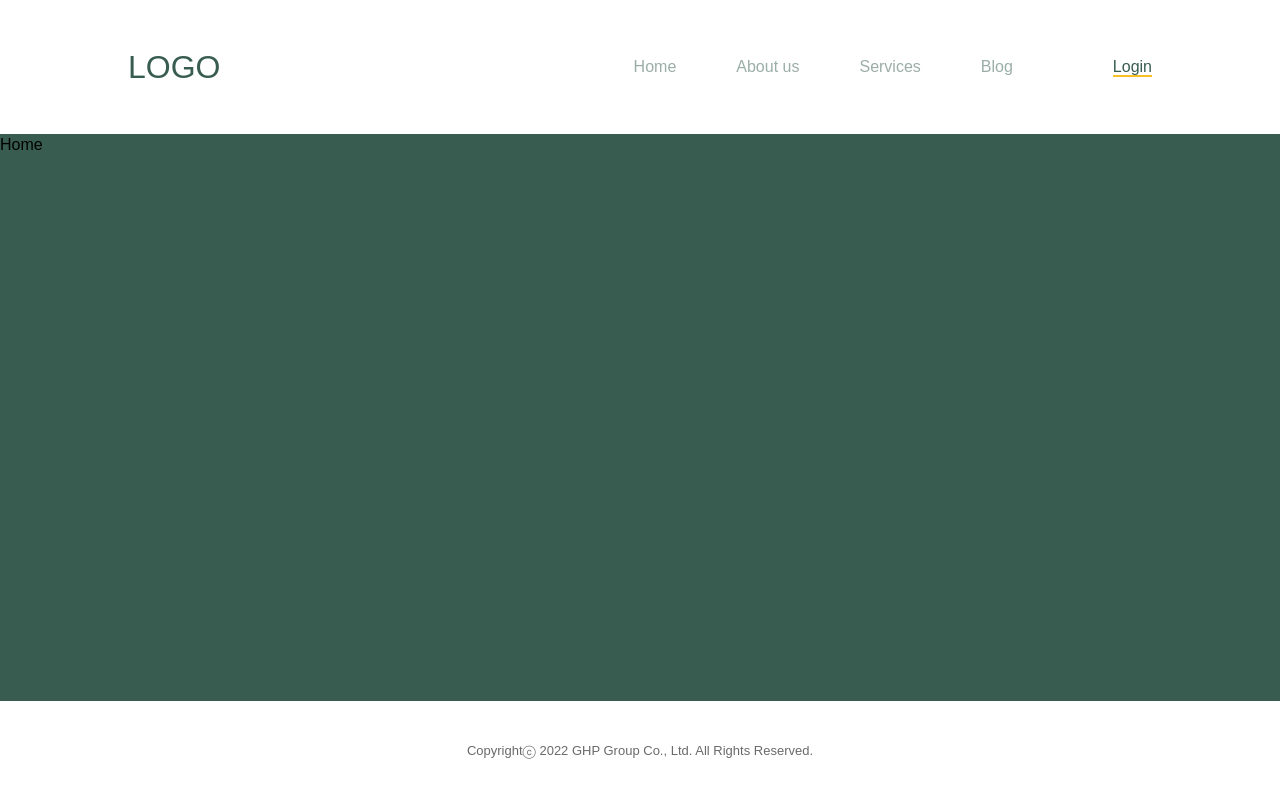
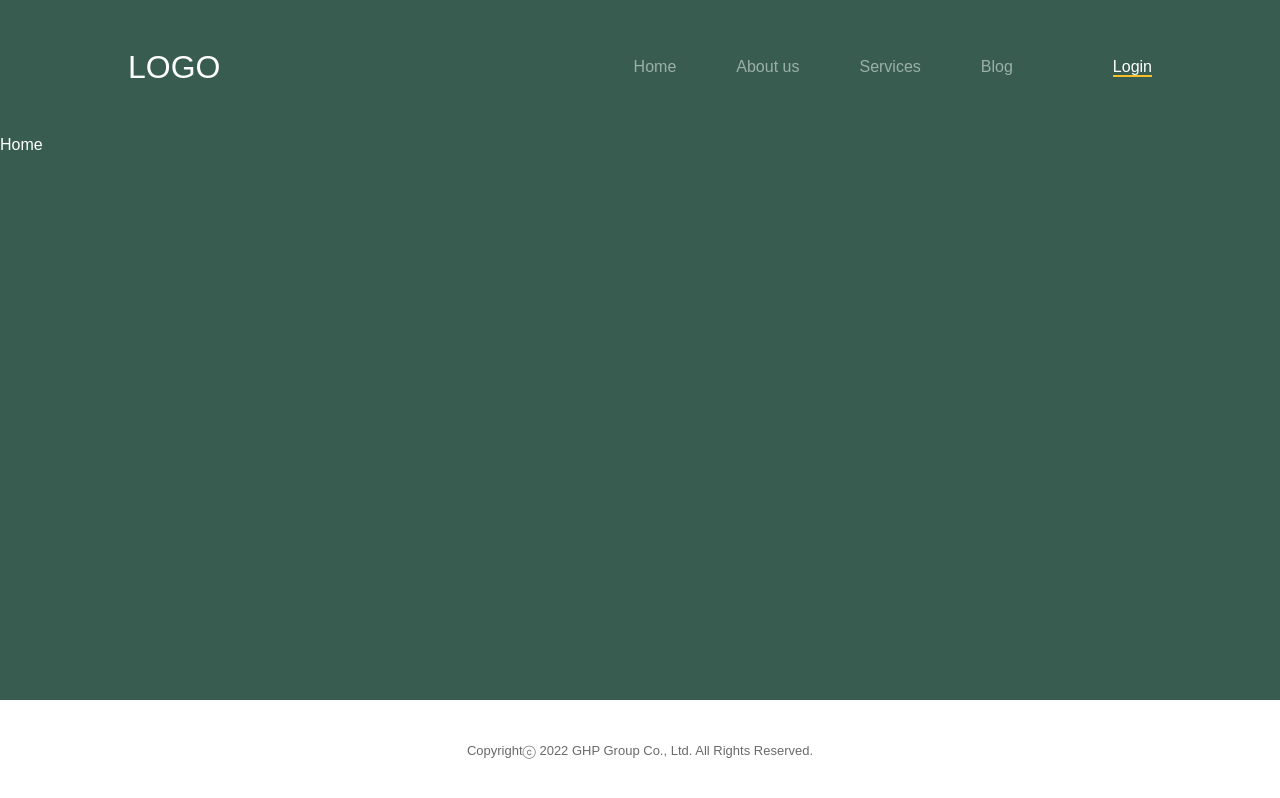
Before and after one commit to jxinn/REACT-react-template, a React (Create React App) app: page / in a window 1280 px wide. Built offline with nearby package versions, Linux system fonts and the light colour scheme.

Commit message:
add. RTk

```diff
--- a/package.json
+++ b/package.json
@@ -4,6 +4,7 @@
   "private": true,
   "dependencies": {
     "@craco/craco": "^7.0.0",
+    "@reduxjs/toolkit": "^1.9.1",
     "@testing-library/jest-dom": "^5.16.5",
     "@testing-library/react": "^13.4.0",
     "@testing-library/user-event": "^13.5.0",
@@ -14,6 +15,7 @@
     "react": "^18.2.0",
     "react-dom": "^18.2.0",
     "react-hook-form": "^7.40.0",
+    "react-redux": "^8.0.5",
     "react-router-dom": "^6.4.4",
     "react-scripts": "5.0.1",
     "styled-components": "^5.3.6",
--- a/src/App.tsx
+++ b/src/App.tsx
@@ -1,16 +1,16 @@
-import { RouterProvider, useLocation } from "react-router-dom";
+import { RouterProvider } from "react-router-dom";
 import { createGlobalStyle, ThemeProvider } from "styled-components";
 import { mainTheme, theme } from "~/theme";
 import router from "~/Router";
+import { useAppSelector } from "~/store";
 
 export function App() {
+  const themeType = useAppSelector((state) => state.theme);
   return (
-    <>
-      <ThemeProvider theme={theme}>
-        <GlobalStyle />
-        <RouterProvider router={router} />
-      </ThemeProvider>
-    </>
+    <ThemeProvider theme={themeType.theme === "main" ? mainTheme : theme}>
+      <GlobalStyle />
+      <RouterProvider router={router} />
+    </ThemeProvider>
   );
 }
 
--- a/src/Components/Layout/Footer.tsx
+++ b/src/Components/Layout/Footer.tsx
@@ -13,4 +13,5 @@ const Foot = styled.div`
   font-weight: 400;
   border-top: 1px solid ${(props) => props.theme.primaryColor};
   color: #6a6a6a;
+  background-color: #ffffff;
 `;
--- a/src/Components/Layout/Header.tsx
+++ b/src/Components/Layout/Header.tsx
@@ -11,7 +11,7 @@ export default function Header() {
           <Menu to="/about">About us</Menu>
           <Menu to="/service">Services</Menu>
           <Menu to="/blog">Blog</Menu>
-          <Menu to="/" active={true}>
+          <Menu to="/login" active={true}>
             Login
           </Menu>
         </MenuBox>
@@ -28,7 +28,7 @@ const Nav = styled.div`
   display: flex;
   align-items: center;
   height: 135px;
-  border-bottom: 1px solid ${(props) => props.theme.primaryColor};
+  border-bottom: 1px solid ${(props) => props.theme.borderColor};
   background-color: ${(props) => props.theme.bgColor};
 `;
 const NavBox = styled.div`
--- a/src/Pages/Home.tsx
+++ b/src/Pages/Home.tsx
@@ -10,5 +10,5 @@ export default function Home() {
 
 const Container = styled.div`
   height: 100%;
-  background-color: ${(props) => props.theme.primaryColor};
+  background-color: ${(props) => props.theme.bgColor};
 `;
--- a/src/Root.tsx
+++ b/src/Root.tsx
@@ -1,7 +1,17 @@
-import { Outlet } from "react-router-dom";
+import { Outlet, useLocation } from "react-router-dom";
 import { Layout } from "@Components/Layout";
+import { themeActions } from "@Services/theme/slice";
+import { useAppDispatch } from "~/store";
 
 function Root() {
+  const { pathname } = useLocation();
+  const appDispatch = useAppDispatch();
+  if (pathname === "/") {
+    appDispatch(themeActions.changeTheme("main"));
+  } else {
+    appDispatch(themeActions.changeTheme("default"));
+  }
+
   return (
     <>
       <Layout>
--- /dev/null
+++ b/src/Services/theme/slice.ts
@@ -0,0 +1,24 @@
+import { createSlice } from "@reduxjs/toolkit";
+import type { PayloadAction } from "@reduxjs/toolkit";
+
+type TthemeName = "default" | "main";
+
+interface Itheme {
+  theme: TthemeName;
+}
+
+const initialState: Itheme = {
+  theme: "default",
+};
+
+export const themeSlice = createSlice({
+  name: "theme",
+  initialState,
+  reducers: {
+    changeTheme(state, action: PayloadAction<TthemeName>) {
+      state.theme = action.payload;
+    },
+  },
+});
+
+export const themeActions = themeSlice.actions;
--- a/src/index.tsx
+++ b/src/index.tsx
@@ -1,7 +1,12 @@
 import ReactDOM from "react-dom/client";
 import { App } from "~/App";
-
+import { Provider } from "react-redux";
+import { store } from "~/store";
 const root = ReactDOM.createRoot(
   document.getElementById("root") as HTMLElement
 );
-root.render(<App />);
+root.render(
+  <Provider store={store}>
+    <App />
+  </Provider>
+);
--- /dev/null
+++ b/src/store.ts
@@ -0,0 +1,42 @@
+import { TypedUseSelectorHook, useDispatch, useSelector } from "react-redux";
+import {
+  configureStore,
+  createListenerMiddleware,
+  TypedStartListening,
+  TypedAddListener,
+  ListenerEffectAPI,
+  addListener,
+} from "@reduxjs/toolkit";
+import { themeSlice } from "@Services/theme/slice";
+
+const listenerMiddlewareInstance = createListenerMiddleware({
+  onError: () => console.error,
+});
+
+const store = configureStore({
+  reducer: {
+    [themeSlice.name]: themeSlice.reducer,
+  },
+  middleware: (gDM) => gDM().prepend(listenerMiddlewareInstance.middleware),
+});
+
+export { store };
+
+// Infer the `RootState` and `AppDispatch` types from the store itself
+export type RootState = ReturnType<typeof store.getState>;
+// @see https://redux-toolkit.js.org/usage/usage-with-typescript#getting-the-dispatch-type
+export type AppDispatch = typeof store.dispatch;
+
+export type AppListenerEffectAPI = ListenerEffectAPI<RootState, AppDispatch>;
+
+// @see https://redux-toolkit.js.org/api/createListenerMiddleware#typescript-usage
+export type AppStartListening = TypedStartListening<RootState, AppDispatch>;
+export type AppAddListener = TypedAddListener<RootState, AppDispatch>;
+
+export const startAppListening =
+  listenerMiddlewareInstance.startListening as AppStartListening;
+export const addAppListener = addListener as AppAddListener;
+
+// Use throughout your app instead of plain `useDispatch` and `useSelector`
+export const useAppDispatch = () => useDispatch<AppDispatch>();
+export const useAppSelector: TypedUseSelectorHook<RootState> = useSelector;
--- a/src/styled.d.ts
+++ b/src/styled.d.ts
@@ -6,5 +6,6 @@ declare module "styled-components" {
     textColor: string;
     primaryColor: string;
     accentColor: string;
+    borderColor: string;
   }
 }
--- a/src/theme.ts
+++ b/src/theme.ts
@@ -5,11 +5,13 @@ export const theme: DefaultTheme = {
   textColor: "#000000",
   primaryColor: "#385D50",
   accentColor: "#F9BF29",
+  borderColor: "#385D50",
 };
 
 export const mainTheme: DefaultTheme = {
   bgColor: "#385D50",
   textColor: "#FFFFFF",
-  primaryColor: "#385D50",
+  primaryColor: "#FFFFFF",
   accentColor: "#F9BF29",
+  borderColor: "#385D50",
 };
--- a/tsconfig.paths.json
+++ b/tsconfig.paths.json
@@ -4,7 +4,8 @@
     "paths": {
       "~/*": ["src/*"],
       "@Components/*": ["src/Components/*"],
-      "@Pages/*": ["src/Pages/*"]
+      "@Pages/*": ["src/Pages/*"],
+      "@Services/*": ["src/Services/*"]
     }
   }
 }
```
Also changed, not shown: 1 other file (tests, documents, lock files or other folders).
